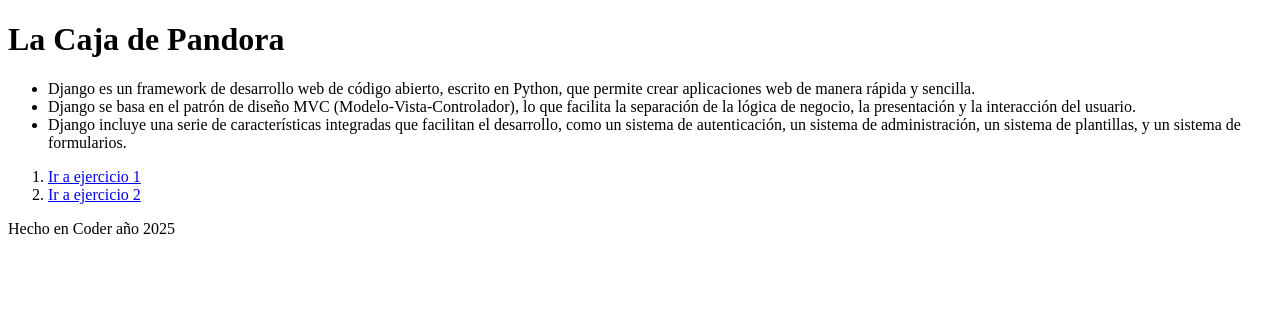
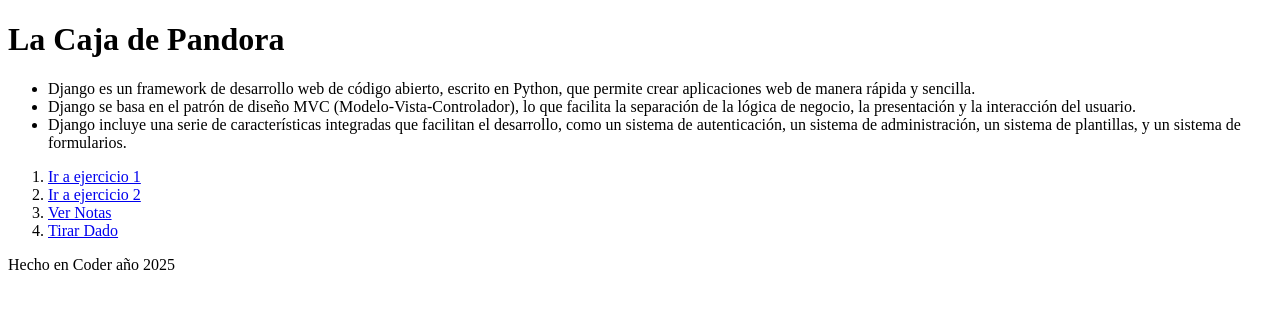
Before and after one commit to esthorace81/coder-django, a Django app: page / in a window 1280 px wide. Shown: the top 309 px of the page. Run offline with Django 5.2, Linux system fonts and the light colour scheme.

Commit message:
feat(ejercicio): navegacion en index

```diff
--- a/src/core/templates/core/index.html
+++ b/src/core/templates/core/index.html
@@ -15,6 +15,8 @@
     <ol>
         <li><a href="ejercicio-1/">Ir a ejercicio 1</a></li>
         <li><a href="ejercicio-2/">Ir a ejercicio 2</a></li>
+        <li><a href="ver-notas/">Ver Notas</a></li>
+        <li><a href="tirar-dado/">Tirar Dado</a></li>
     </ol>
     <footer>Hecho en Coder año {{ año }}</footer>
 
```
